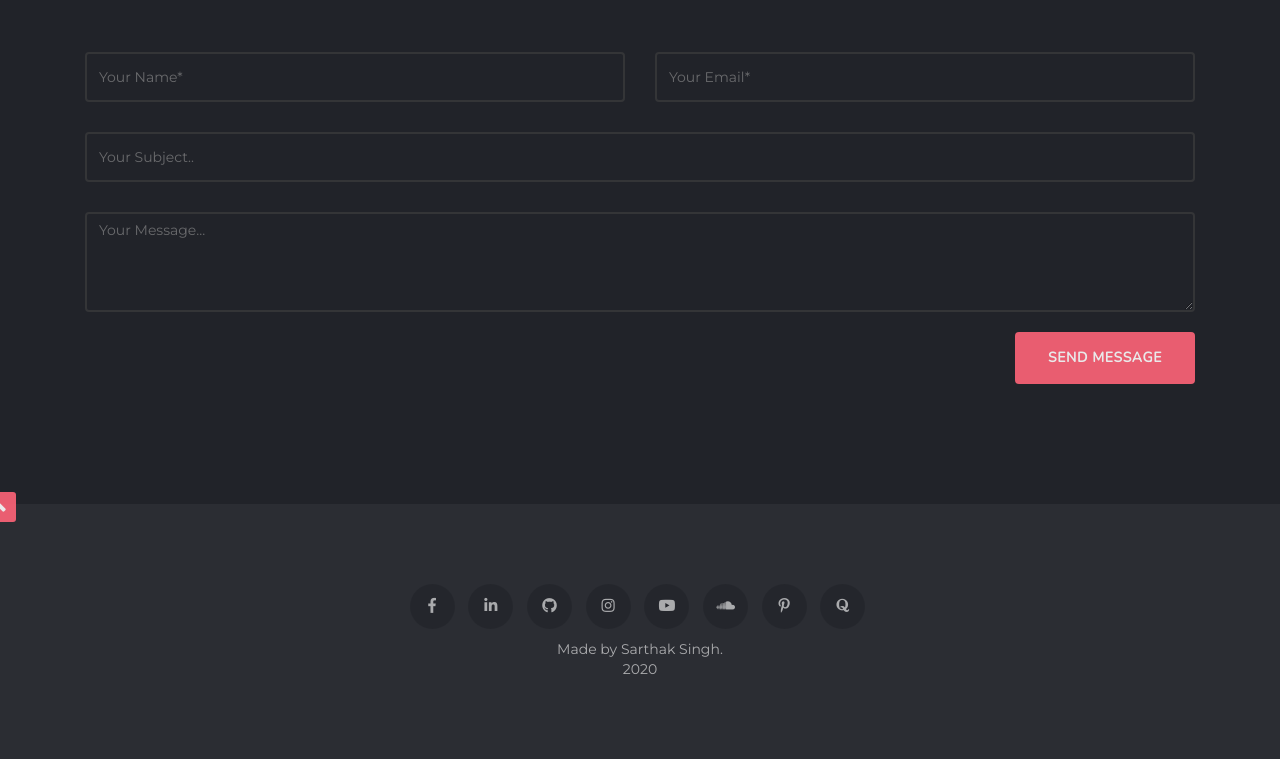
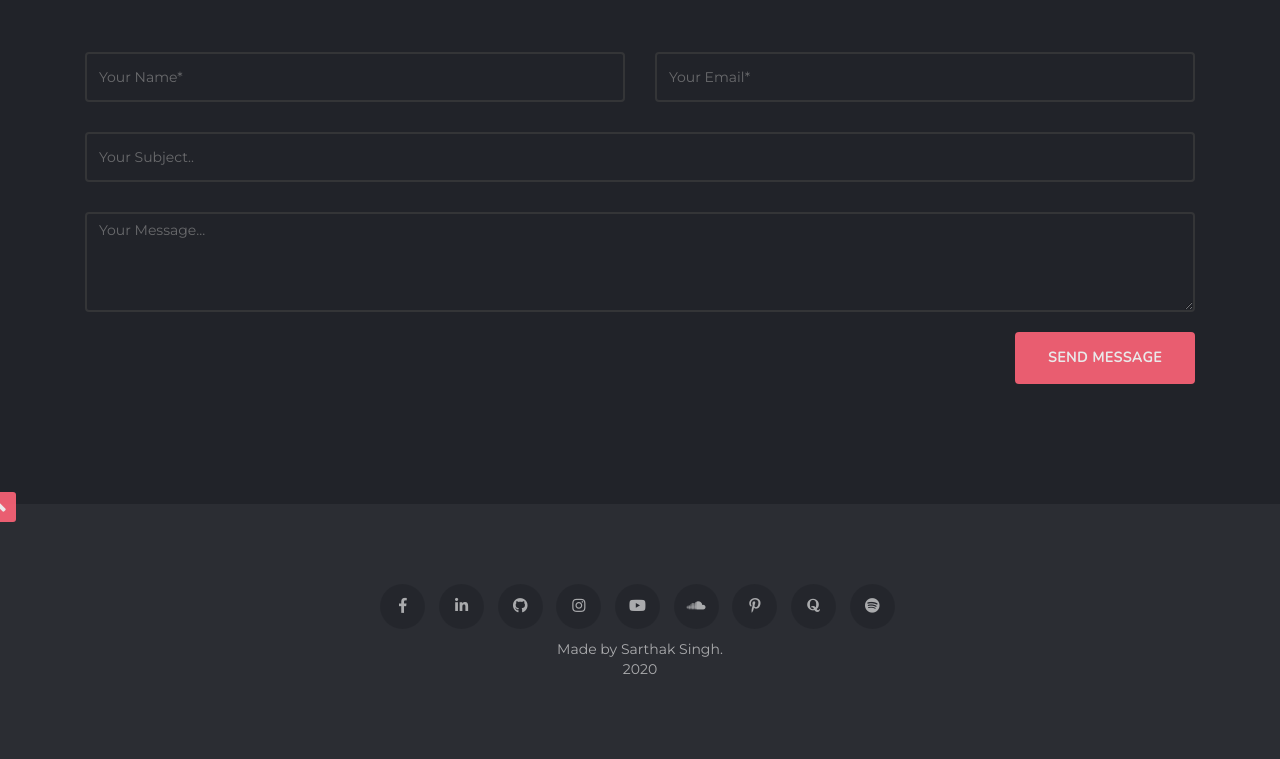
Before and after one commit to Sarthak-Singh/Resume-Website-frontend, a plain HTML site: page index.html in a window 1280 px wide. Shown: the part 9078-9837 px from the top of the page. Drawn offline with nearby package versions, Linux system fonts and the light colour scheme; a web font is replaced by a local one.

Commit message:
added spotify link

```diff
--- a/index.html
+++ b/index.html
@@ -888,6 +888,9 @@
                 <li class="list-inline-item">
                     <a href="https://www.quora.com/profile/Sarthak-Singh-90"><i class="fab fa-quora"></i></a>
                 </li>
+                <li class="list-inline-item">
+                    <a href="https://open.spotify.com/user/hsgkmtvuocic1r60kfvjyzdpd?si=e2f214bc132c4050"><i class="fab fa-spotify"></i></a>
+                </li>
             </ul>
         </div>
         <div id="end-space" align="center">Made by Sarthak Singh.<br>2020</div>
```
